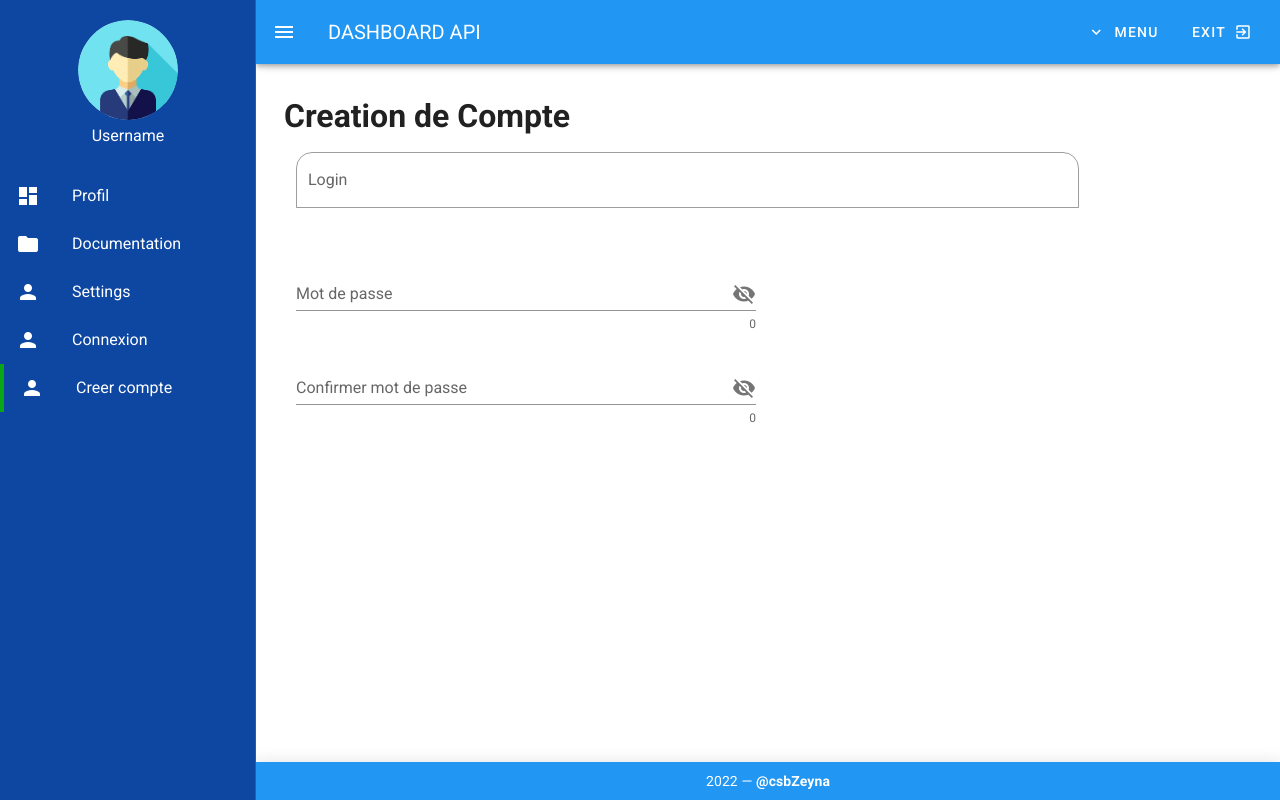
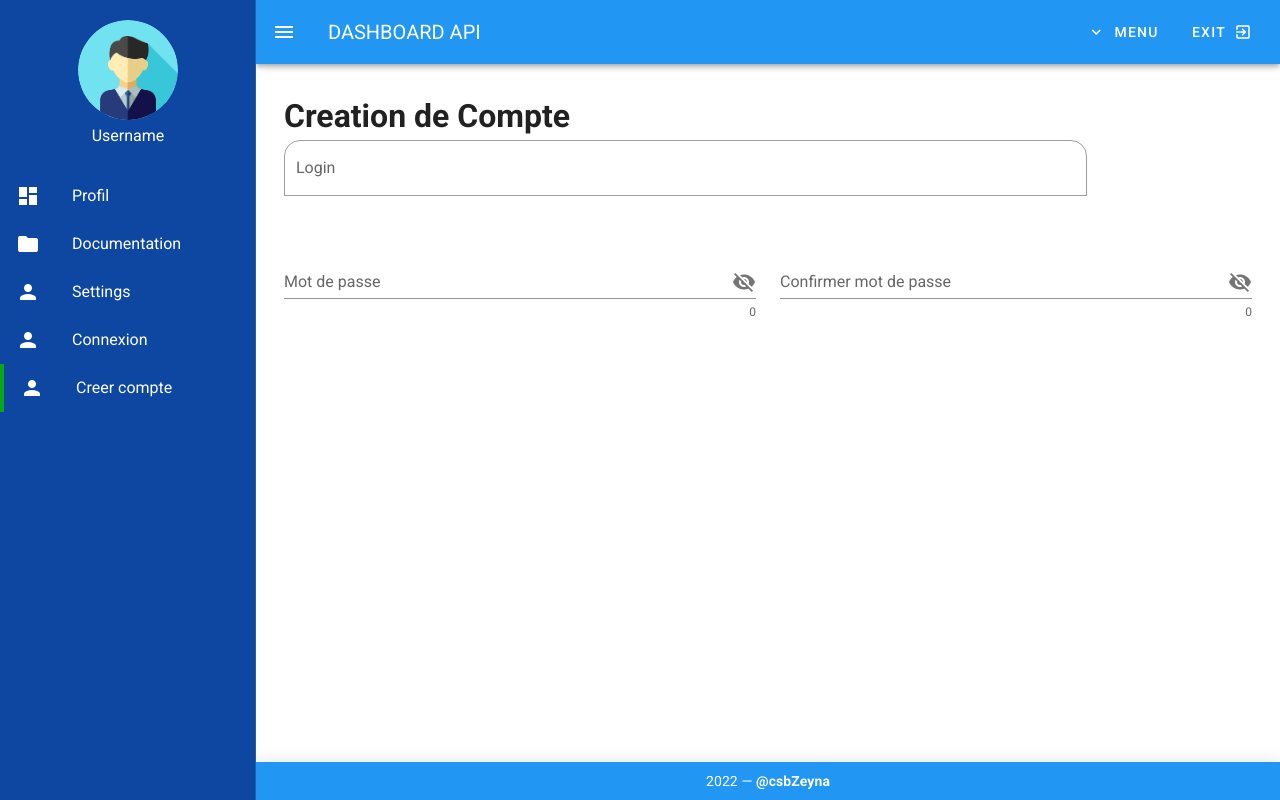
Before and after one commit to Khaf3307/api_payement, a Vue app: page /compte in a window 1280 px wide. Built offline with nearby package versions, Linux system fonts and the light colour scheme.

Commit message:
Update CreationCompte.vue

```diff
--- a/src/views/compte/CreationCompte.vue
+++ b/src/views/compte/CreationCompte.vue
@@ -2,12 +2,12 @@
   <v-form>
     <v-container>
       <h1 style="align : center">Creation de Compte</h1>
-
-      <v-col
+      <v-row>
+        <v-col
           cols="12"
           sm="10"
-        >
-          <v-text-field
+          >
+        <v-text-field
             v-model="login"
             label="Login"
             outlined
@@ -47,7 +47,7 @@
             @click:append="show1 = !show1"
           ></v-text-field>
         </v-col>
-      </v-row>
+    </v-row>
     </v-container>
   </v-form>
 </template>
```
